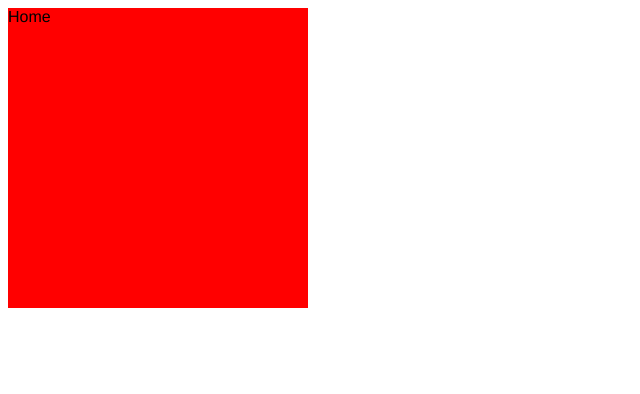
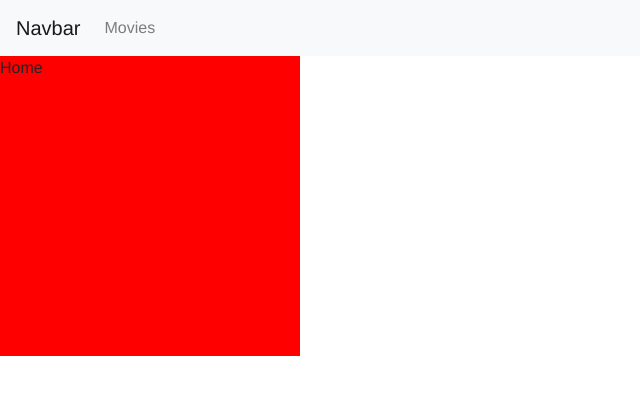
Before and after one commit to emrejz/cinemaAppVue, a Vue app: page / in a window 1280 px wide. Shown: the top 394 px of the page, without its empty margins (0-640 px from the left). Built offline with nearby package versions, Linux system fonts and the light colour scheme.

Commit message:
bootstrap added. and navbar created

```diff
--- a/package.json
+++ b/package.json
@@ -8,7 +8,11 @@
     "lint": "vue-cli-service lint"
   },
   "dependencies": {
+    "@hapi/joi": "^16.1.7",
+    "bootstrap": "^4.3.1",
     "core-js": "^2.6.5",
+    "jquery": "^3.4.1",
+    "popper.js": "^1.15.0",
     "vue": "^2.6.10",
     "vue-router": "^3.1.3",
     "vuex": "^3.1.1"
--- a/src/App.vue
+++ b/src/App.vue
@@ -1,12 +1,17 @@
 <template>
   <div id="app">
+    <NavBar />
     <router-view></router-view>
   </div>
 </template>
 
 <script>
+  import NavBar from "./components/NavBar";
   export default {
-    name: "App"
+    name: "App",
+    components:{
+      NavBar
+    }
   };
 </script>
 
@@ -16,4 +21,7 @@
     -webkit-font-smoothing: antialiased;
     -moz-osx-font-smoothing: grayscale;
   }
+  body {
+    margin: 0px;
+  }
 </style>
--- a/src/components/NavBar.vue
+++ b/src/components/NavBar.vue
@@ -1,7 +1,27 @@
 <template>
-  <div class="navContainer">
-    asd
-  </div>
+  <nav class="navbar navbar-expand-lg navbar-light bg-light">
+    <router-link to="/"><div class="navbar-brand">Navbar</div></router-link>
+    <button
+      class="navbar-toggler"
+      type="button"
+      data-toggle="collapse"
+      data-target="#navbarNav"
+      aria-controls="navbarNav"
+      aria-expanded="false"
+      aria-label="Toggle navigation"
+    >
+      <span class="navbar-toggler-icon"></span>
+    </button>
+    <div class="collapse navbar-collapse" id="navbarNav">
+      <ul class="navbar-nav">
+        <li class="nav-item">
+          <router-link to="/movies" activ
+            ><div class="nav-link">Movies</div></router-link
+          >
+        </li>
+      </ul>
+    </div>
+  </nav>
 </template>
 
 <script>
--- a/src/main.js
+++ b/src/main.js
@@ -4,7 +4,8 @@
 import Vuex from "vuex";
 import routerOpt from "./router";
 import storeOpt from "./stories/store";
-
+import "bootstrap";
+import "bootstrap/dist/css/bootstrap.min.css";
 Vue.config.productionTip = false;
 
 Vue.use(VueRouter);
```
Also changed, not shown: 1 other file (tests, documents, lock files or other folders).
